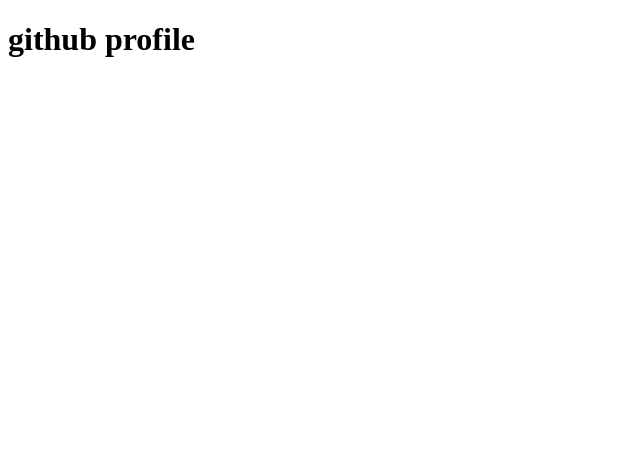
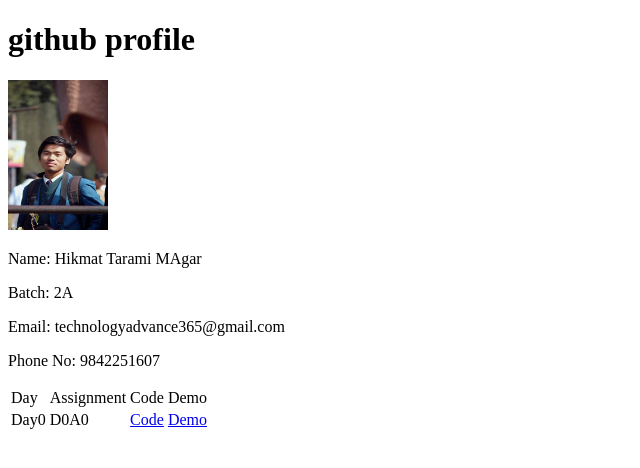
Before and after one commit to HikmatTaramiMagar/hikmattaramimagar.github.io, a plain HTML site: page index.html in a window 1280 px wide. Shown: the whole page, without its empty margins (0-640 px from the left). Drawn offline with Linux system fonts and the light colour scheme.

Commit message:
fistpage

```diff
--- a/index.html
+++ b/index.html
@@ -8,5 +8,24 @@
 </head>
 <body>
     <h1>github profile</h1>
+    <img src="hikmat.jpg" width="100" height="150">
+    <p>Name: Hikmat Tarami MAgar</p>
+    <p>Batch: 2A</p>
+    <p>Email: technologyadvance365@gmail.com</p>
+    <p>Phone No: 9842251607</p>
+    <table>
+        <tr>
+            <td>Day</td>
+            <td>Assignment</td>
+            <td>Code</td>
+            <td>Demo</td>
+        </tr>
+        <tr>
+            <td>Day0</td>
+            <td>D0A0</td>
+            <td> <a href="https://github.com/HikmatTaramiMagar/index1/blob/master/myself.html">Code</a></td>
+            <td> <a href="https://github.com/HikmatTaramiMagar/index1/blob/master/index4.html">Demo</a></td>
+        </tr>
+    </table>
 </body>
 </html>
```
Also changed, not shown: hikmat.jpg (added).
